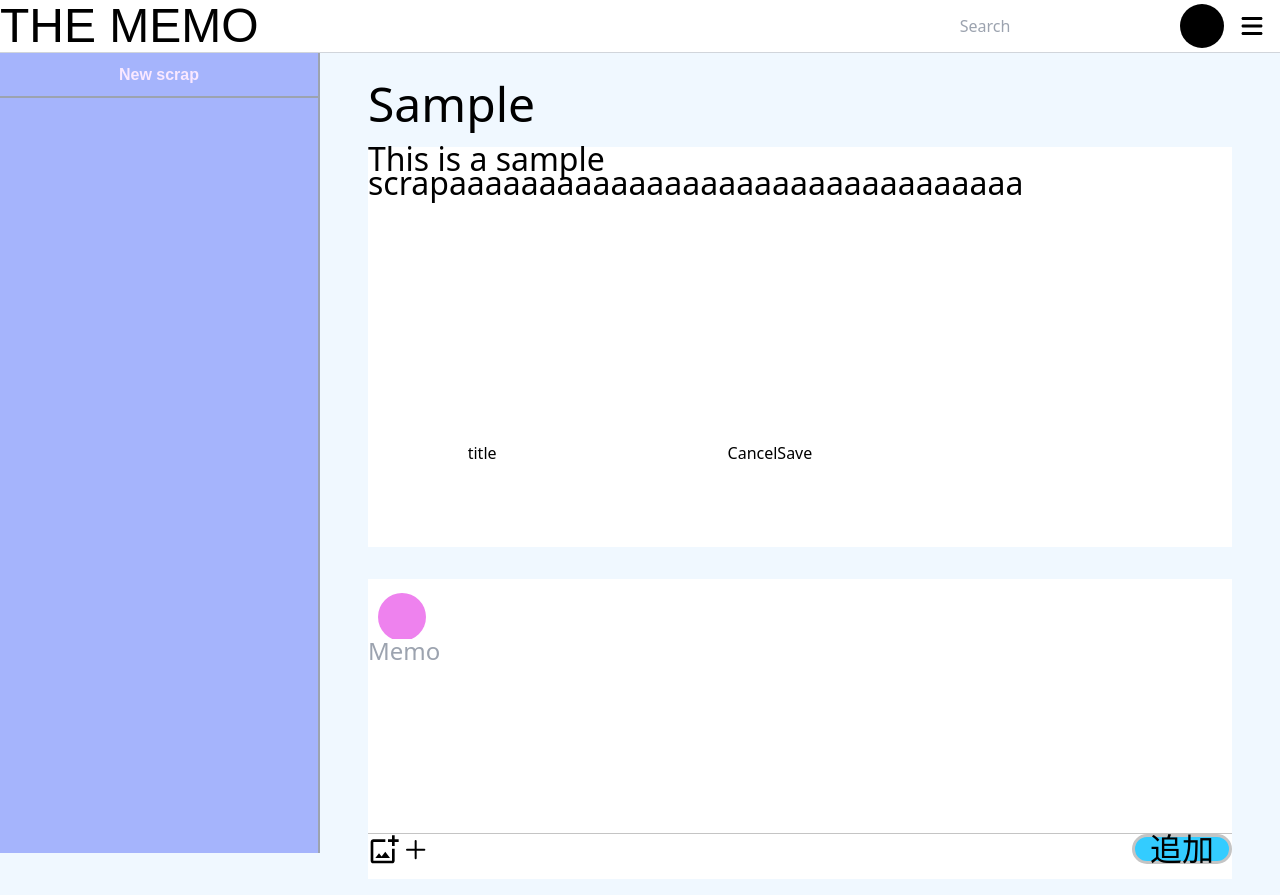
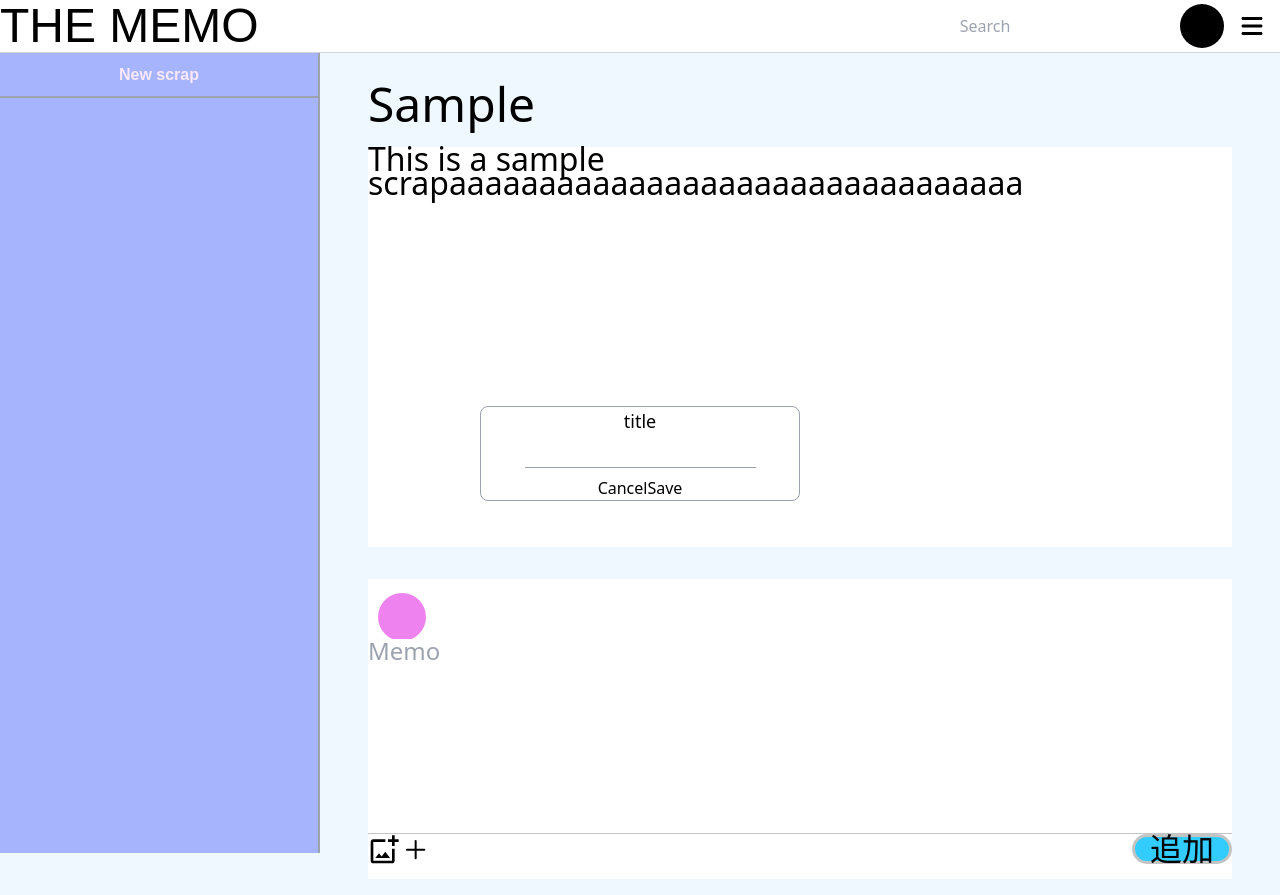
Before and after one commit to tiyo5151/TheMemo, a React (Vite) app: page / in a window 1280 px wide. Built offline with nearby package versions, Linux system fonts and the light colour scheme.

Commit message:
dialogCSS

```diff
--- a/src/components/Sidebar.tsx
+++ b/src/components/Sidebar.tsx
@@ -55,17 +55,23 @@ const Sidebar: React.FC<SidebarProps> = ({
           New scrap
         </button>
       </div>
-      <dialog ref={dialogRef} className="flex items-center justify-center">
-        <h1>title</h1>
+      <dialog
+        ref={dialogRef}
+        className="flex flex-col items-center justify-center  w-80 p-0 rounded-lg border border-gray-400 container  my-auto"
+      >
+        <h1 className="text-lg items-center justify-center mb-2">title</h1>
         <input
           type="text"
           onChange={() => {
             handleTitle(e.target.value);
             handleCloseDialog();
           }}
+          className="border-b border-gray-400 mb-2 active:border-0"
         />
-        <button onClick={handleCloseDialog}>Cancel</button>
-        <button onClick={() => handleCloseDialog()}>Save</button>
+        <div className="flex items-center justify-between">
+          <button onClick={handleCloseDialog}>Cancel</button>
+          <button onClick={() => handleCloseDialog()}>Save</button>
+        </div>
       </dialog>
       <div className="w-full h-full flex flex-col items-center m-0">
         {scrap?.map((item) => (
```
